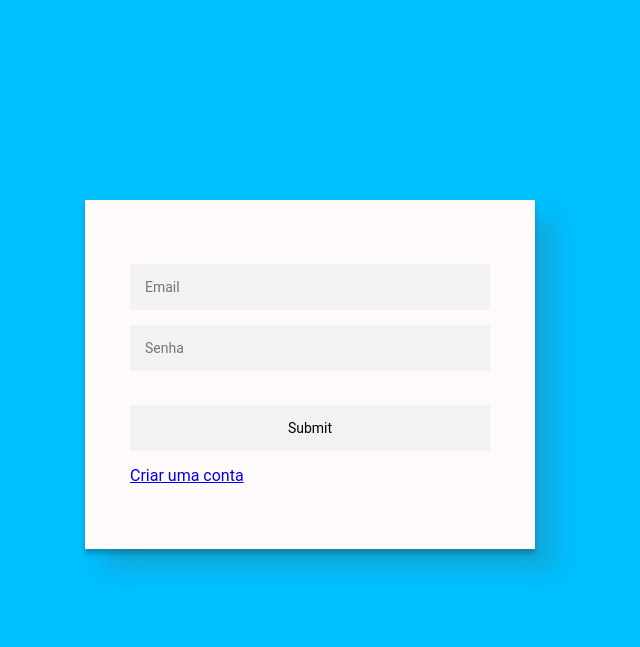
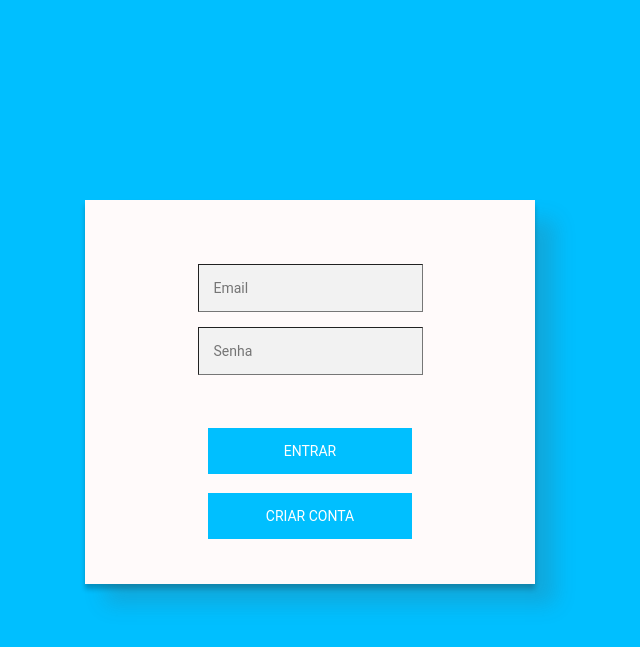
Before and after one commit to PedroViniciusBarros/hospital_liberdade, a PHP site: page /login.html in a window 1280 px wide. Shown: the top 647 px of the page, without its empty margins (330-970 px from the left). Run offline with PHP 8.4, Linux system fonts and the light colour scheme.

Commit message:
update css

```diff
--- a/css/cadastro.css
+++ b/css/cadastro.css
@@ -1,11 +1,10 @@
 form {
     background: #FFFAFA;
     margin-left: auto;
-    margin-top: 200px;
+    margin-top: 40px;
     margin-right: auto;
     max-width: 360px;
     padding: 45px;
-    /* text-align: center; */
     box-shadow: 20px 20px 20px 0 rgba(80, 80, 80, 0.2), 0 5px 5px 0 rgba(0, 0, 0, 0.24);
   }
   body {
@@ -29,7 +28,7 @@ form {
   text-transform: uppercase;
   outline: 0;
   background: #00BFFF;
-  /* width: 70%; */
+  width: 56.5%;
   border: 0;
   padding: 15px;
   color: #FFFFFF;
--- a/css/login.css
+++ b/css/login.css
@@ -5,7 +5,7 @@ form {
   margin-right: auto;
   max-width: 360px;
   padding: 45px;
-  text-align: centerS;
+  text-align: center;
   box-shadow: 20px 20px 20px 0 rgba(80, 80, 80, 0.2), 0 5px 5px 0 rgba(0, 0, 0, 0.24);
 }
 body {
@@ -16,20 +16,19 @@ form input {
   font-family: "Roboto", sans-serif;
   outline: 0;
   background: #f2f2f2;
-  width: 100%;
-  border: 0;
+  /* width: 100%; */
+  border-width: 1px;
   margin: 0 0 15px;
   padding: 15px;
   box-sizing: border-box;
   font-size: 14px;
   }
-
   form button {
     font-family: "Roboto", sans-serif;
     text-transform: uppercase;
     outline: 0;
     background: #00BFFF;
-  width: 70%;
+    width: 56.5%;
     border: 0;
     padding: 15px;
     color: #FFFFFF;
@@ -37,3 +36,8 @@ form button {
     transition: all 0.3 ease;
     cursor: pointer;
   }
+  form button a{
+    text-decoration: none;
+    color: #FFF;
+    padding: 15px;
+  }
--- a/login.html
+++ b/login.html
@@ -12,9 +12,9 @@
 
     <label for="senha"></label> <br>
     <input type="text" id = "senha" name="senha" placeholder="Senha"> <br><br>
-    <input type="submit" value="Submit">
-
-    <a href="cadastro.html">Criar uma conta</a>
+    <br>
+    <button type="submit">Entrar</button>
     <br><br>
+    <button><a href="cadastro.html">Criar conta</a></button>
   </form>
 </body>
```
Lines whose indentation alone changed are shown as unchanged.
